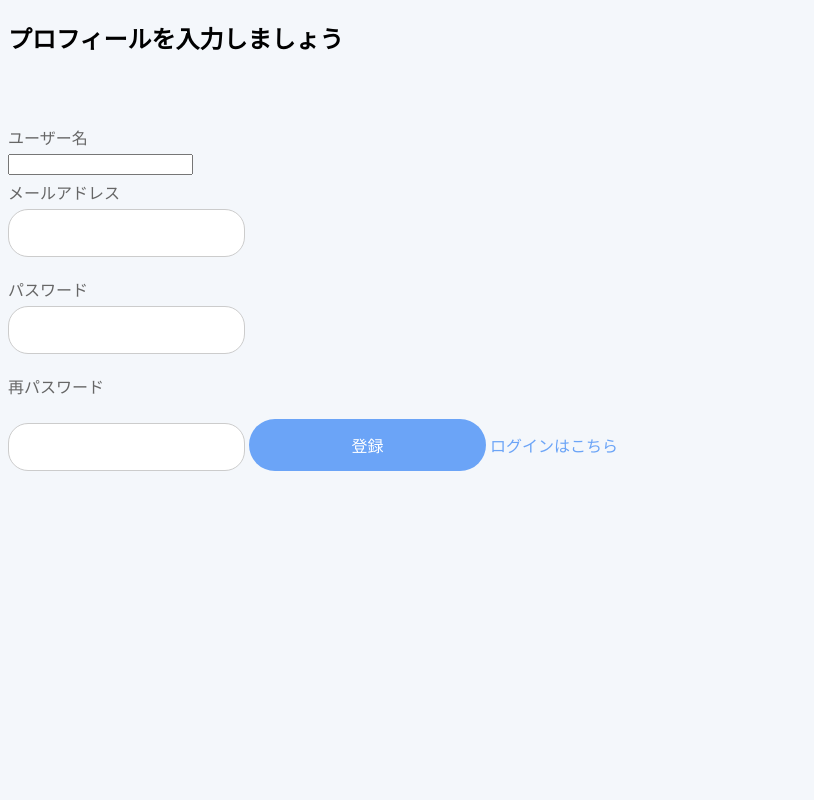
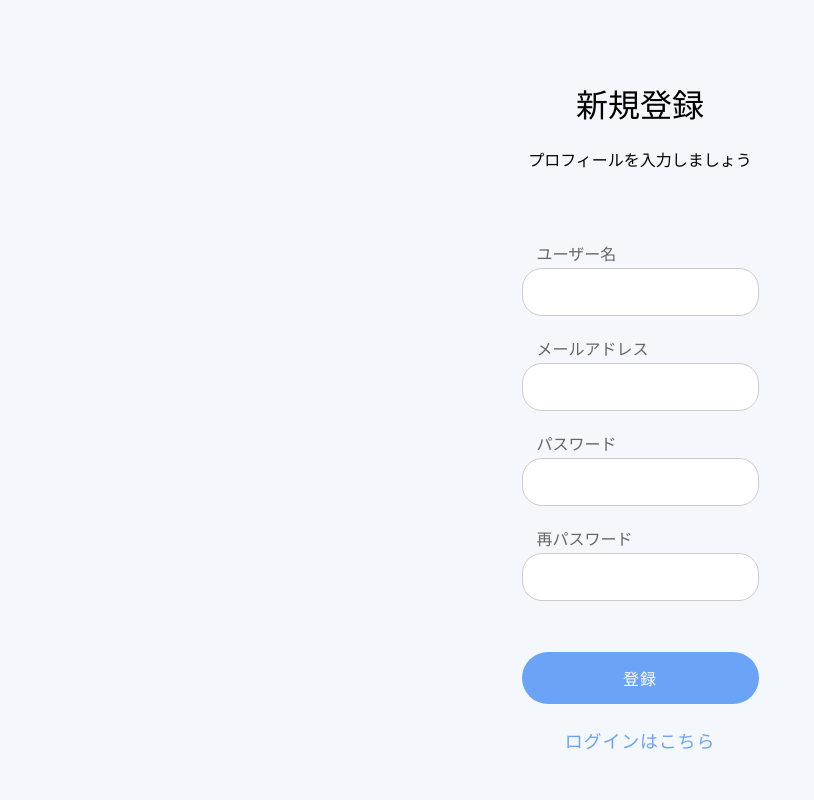
Before and after one commit to RareTECH-Hackathon-Gteam/Hackathon-SNS-app-Gteam, a Python web app: template SNSApp/templates/auth/signup.html in a window 1280 px wide. Shown: the whole page, without its empty margins (0-814 px from the left). Run offline with Jinja, Linux system fonts and the light colour scheme; the template is opened without the code that fills it, so the values that code supplies are empty.

Commit message:
signup.htmlのCSSをauth.cssに追加し、auth.cssの配置も微調整しました

```diff
--- a/SNSApp/static/css/auth.css
+++ b/SNSApp/static/css/auth.css
@@ -7,7 +7,7 @@ a {
     text-decoration: none;
 }
 
-/* === auth-form === */
+/* === login.html === */
 
 .auth-wrapper {
     width: 402px;
@@ -61,10 +61,18 @@ label, .form-group {
     flex-direction: column;
     align-items: center;
     gap: 15px;
+    letter-spacing: 0.8px;
+    font-size: 18px;
+    margin-top: 20px;
+}
+
+.auth-button-container > a {
+    margin-top: 8px;
 }
 
 input[type="email"],
-input[type="password"] {
+input[type="password"],
+input[type="text"] {
     box-sizing: border-box;
     width: 237px;
     padding: 14px 16px;
@@ -86,6 +94,7 @@ input[type="submit"] {
     border: none;
     border-radius: 30px;
     cursor: pointer;
+    letter-spacing: 1px;
 }
 
 button {
@@ -95,3 +104,32 @@ button {
 .switch-auth-mode {
     color: #6BA4F7;
 }
+
+/* === signup.html === */
+
+.page-auth {
+    width: 402px;
+    margin: 0 auto;
+    text-align: center;
+}
+
+.page-auth > h1 {
+    font-weight: normal;
+    margin-top: 80px;
+    font-size: 32px;
+}
+
+.page-auth > h2 {
+    font-size: 16px;
+    font-weight: normal;
+    margin-bottom: 30px;
+    margin-top: 10px;
+}
+
+.form-label {
+    text-align: left;
+    width: 237px;
+    margin: 0 auto;
+    padding-left: 30px;
+    padding-bottom: 3px;
+}
--- a/SNSApp/templates/auth/signup.html
+++ b/SNSApp/templates/auth/signup.html
@@ -1,36 +1,40 @@
 {% extends "base.html" %}
 
-{% block title %}ログイン - SNS App{% endblock %}
+{% block title %}新規登録 - SNS App{% endblock %}
 {% block page_css %}
 <link rel="stylesheet" href="{{ url_for('static', filename='css/auth.css') }}">
 {% endblock %}
 
 {% block content %}
 
+<div class="page-auth">
+    <h1>新規登録</h1>
     <h2>プロフィールを入力しましょう</h2>
 
     <form class="auth-form" method="post">
         <!-- <input type="hidden" name="csrf_token" value="{{ csrf_token() }}"> -->
 
         <div class="form-group">
-        <label>ユーザー名</label>
+            <label class="form-label">ユーザー名</label>
             <input type="text" name="username" />
         </div>
 
         <div class="form-group">
-        <label>メールアドレス</label>
+            <label class="form-label">メールアドレス</label>
             <input type="email" name="email" />
         </div>
 
         <div class="form-group">
-        <label>パスワード</label>
+            <label class="form-label">パスワード</label>
             <input type="password" name="password" />
         </div>
 
         <div class="form-group">
-        <label>再パスワード</label>
+            <label class="form-label">再パスワード</label>
             <input type="password" name="confirm_password" />
+        </div>
 
+        <div class="auth-button-container">
             <button class="auth-button" type="submit">登録</button>
 
             <a class="switch-auth-mode" href="{{ url_for('login_view') }}">
@@ -38,5 +42,6 @@
             </a>
         </div>
     </form>
+</div>
 
 {% endblock %}
```
Lines whose indentation alone changed are shown as unchanged.
